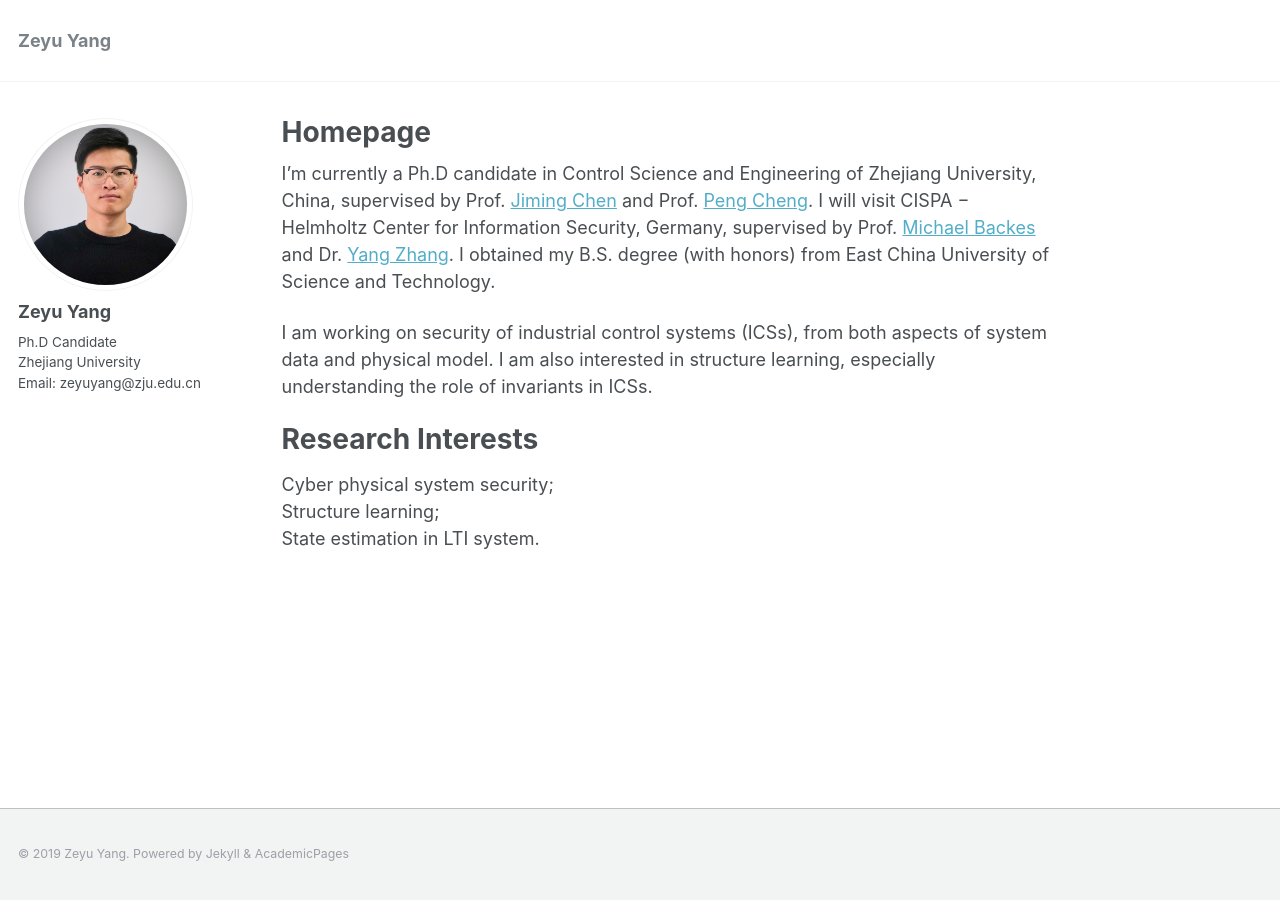
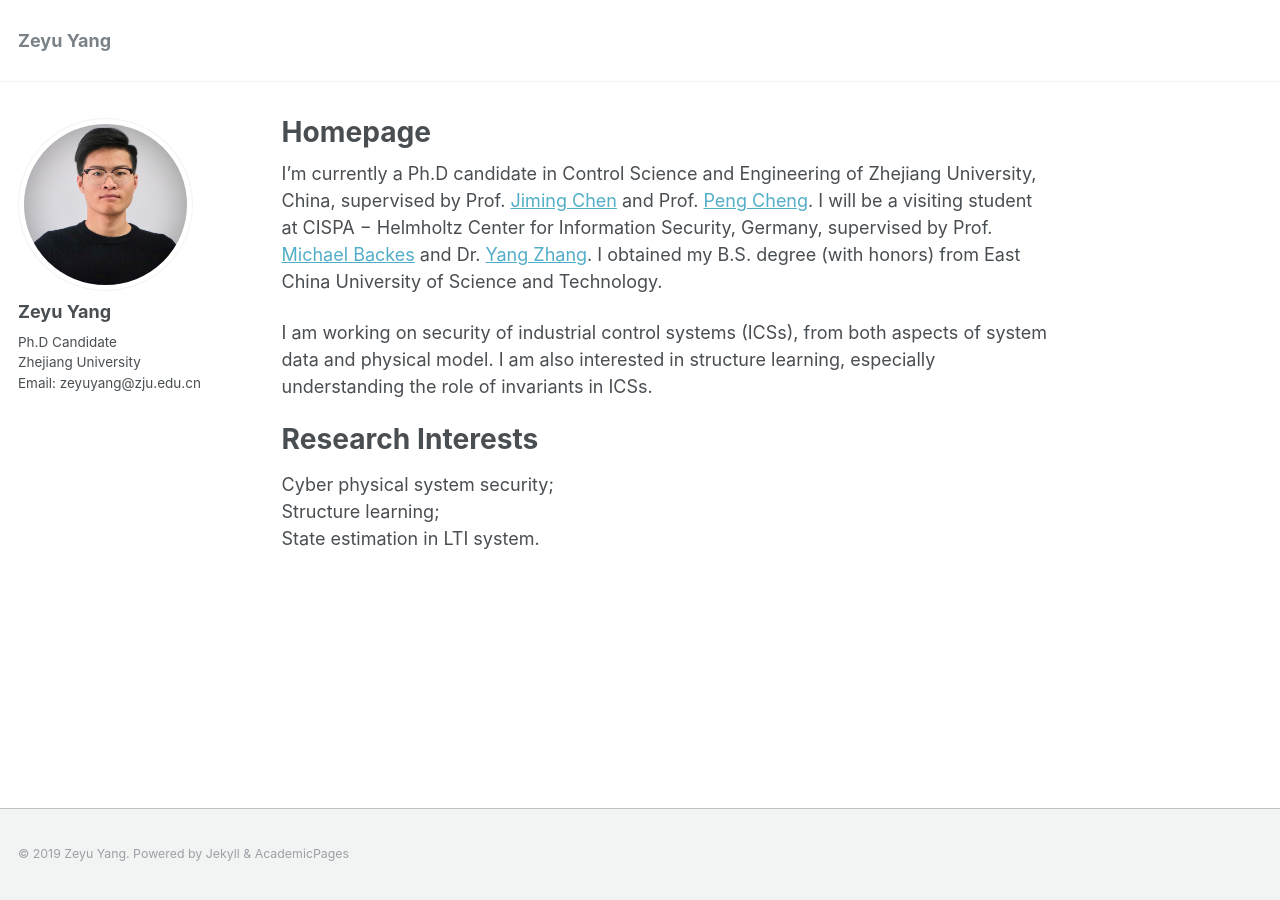
Before and after one commit to zeyuid/zeyuid.github.io, a Jekyll site: the page built from _pages/about.md, in a window 1280 px wide. Built offline with Jekyll 4.4.1, drawn with Linux system fonts in a browser that asks for light colours.

Commit message:
add file

```diff
--- a/_pages/about.md
+++ b/_pages/about.md
@@ -8,7 +8,7 @@ redirect_from:
   - /about.html
 ---
 
-I'm currently a Ph.D candidate in Control Science and Engineering of Zhejiang University, China, supervised by Prof. [Jiming Chen](https://person.zju.edu.cn/jmchen) and Prof. [Peng Cheng](https://person.zju.edu.cn/cp). I will visit CISPA − Helmholtz Center for Information Security, Germany, supervised  by Prof. [Michael Backes](https://cispa.saarland/people/backes/) and Dr. [Yang Zhang](https://cispa.saarland/people/yang.zhang/).
+I'm currently a Ph.D candidate in Control Science and Engineering of Zhejiang University, China, supervised by Prof. [Jiming Chen](https://person.zju.edu.cn/jmchen) and Prof. [Peng Cheng](https://person.zju.edu.cn/cp). I will be a visiting student at CISPA − Helmholtz Center for Information Security, Germany, supervised  by Prof. [Michael Backes](https://cispa.saarland/people/backes/) and Dr. [Yang Zhang](https://cispa.saarland/people/yang.zhang/).
 I obtained my B.S. degree (with honors) from East China University of Science and Technology.
 
 
```
